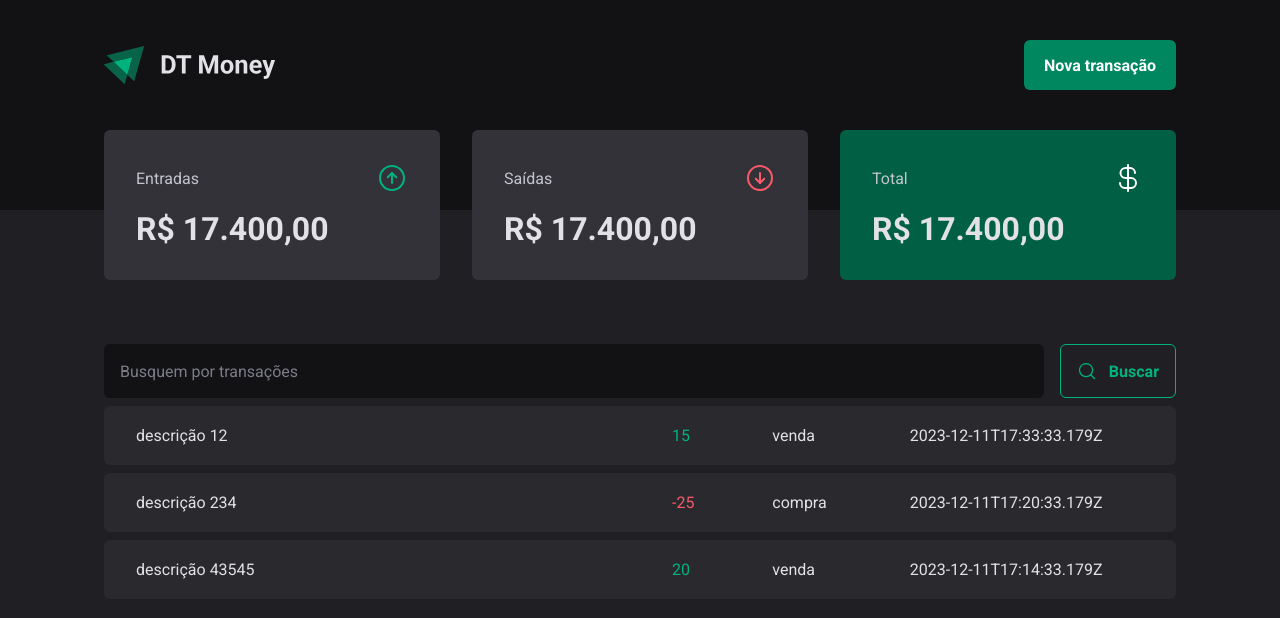
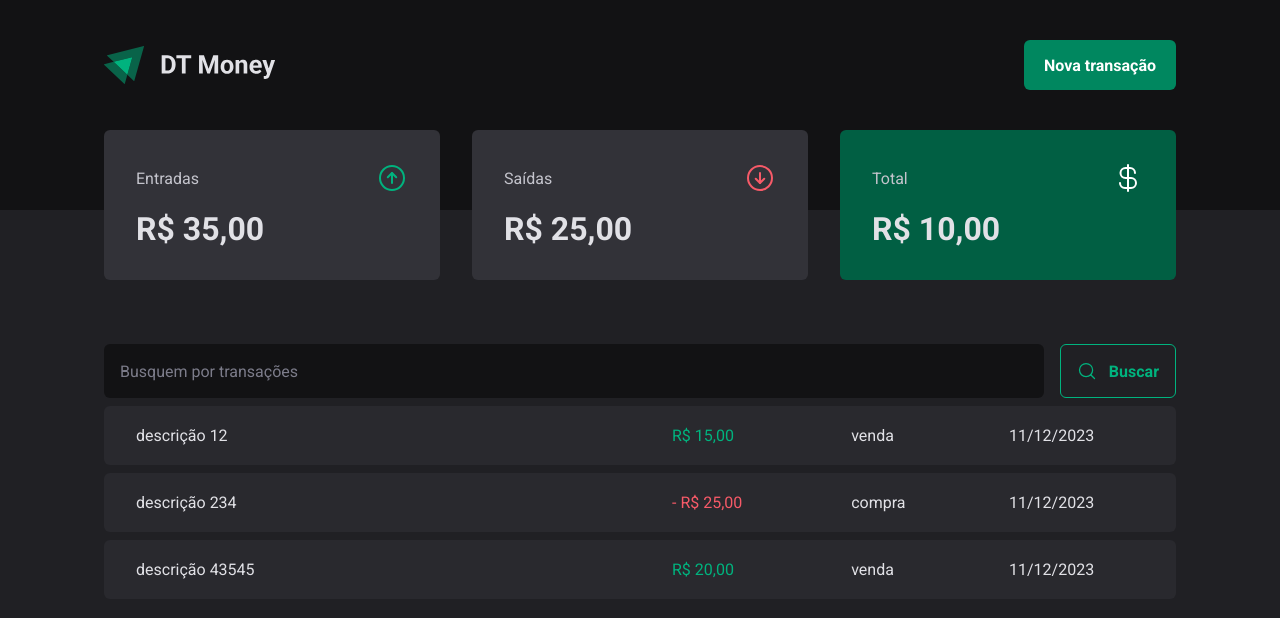
Before and after one commit to pessoadavi/03-dt-money, a React (Vite) app: page / in a window 1280 px wide. Shown: the top 618 px of the page. Built offline with nearby package versions, Linux system fonts and the light colour scheme; data requests are answered from the project's data file.

Commit message:
finalização do context

```diff
--- a/server.json
+++ b/server.json
@@ -13,7 +13,7 @@
       "description": "descrição 234",
       "type": "outcome",
       "category": "compra",
-      "price": -25,
+      "price": 25,
       "createdAt": "2023-12-11T17:20:33.179Z"
     },
     {
--- a/src/App.tsx
+++ b/src/App.tsx
@@ -2,13 +2,16 @@
 import { defaultTheme } from "./styles/theme/default"
 import { GlobalStyle } from "./styles/global"
 import { Transactions } from "./pages/Transactions"
+import { TransactionsProvider } from "./contexts/TransactionsContext"
 
 export function App() {
 
   return (
     <ThemeProvider theme={defaultTheme}>
       <GlobalStyle />
-      <Transactions />
+      <TransactionsProvider>
+        <Transactions />
+      </TransactionsProvider>
     </ThemeProvider>
   )
 }
--- a/src/components/Summary/index.tsx
+++ b/src/components/Summary/index.tsx
@@ -1,7 +1,24 @@
+import { useContext } from 'react';
 import { SummaryCard, SummaryContainer } from "./styles";
+import { TransactionsContext } from '../../contexts/TransactionsContext';
 import { ArrowCircleUp, ArrowCircleDown, CurrencyDollar } from "phosphor-react";
+import { priceFormatter } from '../../utils/formatter';
 
 const Summary = () => {
+
+    const { transactions } = useContext(TransactionsContext)
+
+    const summary = transactions.reduce((accumulator, transaction) => {
+        if (transaction.type === 'income') {
+            accumulator.income += transaction.price
+            accumulator.total += transaction.price
+        } else {
+            accumulator.outcome += transaction.price
+            accumulator.total -= transaction.price
+        }
+        return accumulator
+    }, { income: 0, outcome: 0, total: 0 })
+
     return (
         <>
             <SummaryContainer>
@@ -13,7 +30,7 @@
                             color="#00b37e"
                         />
                     </header>
-                <strong>R$ 17.400,00</strong>
+                    <strong>{priceFormatter.format(summary?.income)}</strong>
                 </SummaryCard>
                 <SummaryCard>
                     <header>
@@ -23,7 +40,7 @@
                             color="#f75a68"
                         />
                     </header>
-                <strong>R$ 17.400,00</strong>
+                    <strong>{priceFormatter.format(summary?.outcome)}</strong>
                 </SummaryCard>
                 <SummaryCard
                     variant='green'
@@ -35,7 +52,7 @@
                             color="#fff"
                         />
                     </header>
-                <strong>R$ 17.400,00</strong>
+                    <strong>{priceFormatter.format(summary?.total)}</strong>
                 </SummaryCard>
             </SummaryContainer>
         </>
--- a/src/contexts/TransactionsContext.tsx
+++ b/src/contexts/TransactionsContext.tsx
@@ -1,5 +1,5 @@
-import { createContext } from "react";
-
+import { useState, useEffect } from 'react';
+import { ReactNode, createContext } from "react";
 interface Transaction {
     id: number,
     description: string,
@@ -13,10 +13,30 @@
     transactions: Transaction[]
 }
 
-const TransactionContext = createContext<TransactionContextType>({})
+interface TransactionsProviderProps {
+    children: ReactNode
+}
 
-export const TransactionsProvider () => {
+export const TransactionsContext = createContext<TransactionContextType>({} as TransactionContextType)
+
+export const TransactionsProvider = ({ children }: TransactionsProviderProps) => {
+
+    const [transactions, setTransactions] = useState<Transaction[]>([])
+
+    useEffect(() => {
+        loadTransactions()
+    }, [])
+
+    const loadTransactions = async () => {
+        const response = await fetch('http://localhost:3333/transactions')
+        setTransactions(await response.json())
+    }
+
     return (
-
+        <TransactionsContext.Provider
+            value={{ transactions }}
+        >
+            {children}
+        </TransactionsContext.Provider>
     )
 }
--- a/src/pages/Transactions/index.tsx
+++ b/src/pages/Transactions/index.tsx
@@ -1,21 +1,14 @@
+import { useContext } from 'react';
 import Summary from "../../components/Summary";
 import { Header } from "../../components/Header";
+import { SearchForm } from "../../components/SearchForm";
+import { TransactionsContext } from '../../contexts/TransactionsContext';
 import { PriceHighLight, TransactionsContainer, TransactionsTable } from "./styles";
-import { SearchForm } from "../../components/SearchForm";
-import { useEffect, useState } from "react";
+import { dateFormatter, priceFormatter } from '../../utils/formatter';
 
 export const Transactions = () => {
 
-    const [transactions, setTransactions] = useState<Transaction[]>([])
-
-    useEffect(() => {
-        loadTransactions()
-    }, [])
-
-    const loadTransactions = async () => {
-        const response = await fetch('http://localhost:3333/transactions')
-        setTransactions(await response.json())
-    }
+    const { transactions } = useContext(TransactionsContext)
 
     return (
         <>
@@ -32,11 +25,12 @@
                                     <td width="50%" >{transaction.description}</td>
                                     <td>
                                         <PriceHighLight variant={transaction.type}>
-                                            {transaction.price}
+                                            {transaction.type === 'outcome' && '- '}
+                                            {priceFormatter.format(transaction.price)}
                                         </PriceHighLight>
                                     </td>
                                     <td>{transaction.category}</td>
-                                    <td>{transaction.createdAt}</td>
+                                    <td>{dateFormatter.format(new Date(transaction.createdAt))}</td>
                                 </tr>
                             )
                         })}
--- /dev/null
+++ b/src/utils/formatter.ts
@@ -0,0 +1,6 @@
+export const dateFormatter = new Intl.DateTimeFormat('pt-BR')
+
+export const priceFormatter = new Intl.NumberFormat('pt-BR', {
+    style: 'currency',
+    currency: 'BRL'
+})
```
Lines whose indentation alone changed are shown as unchanged.
